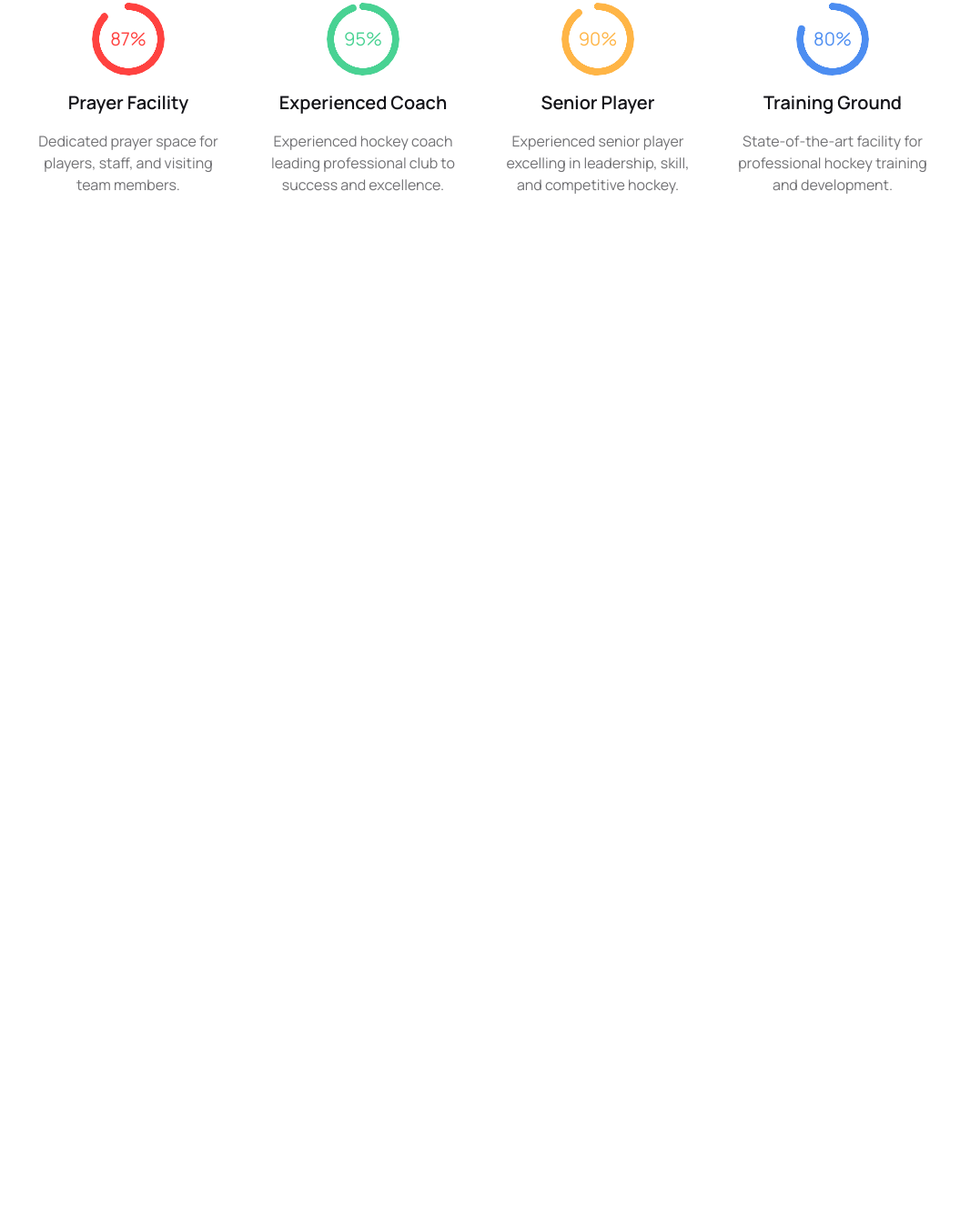
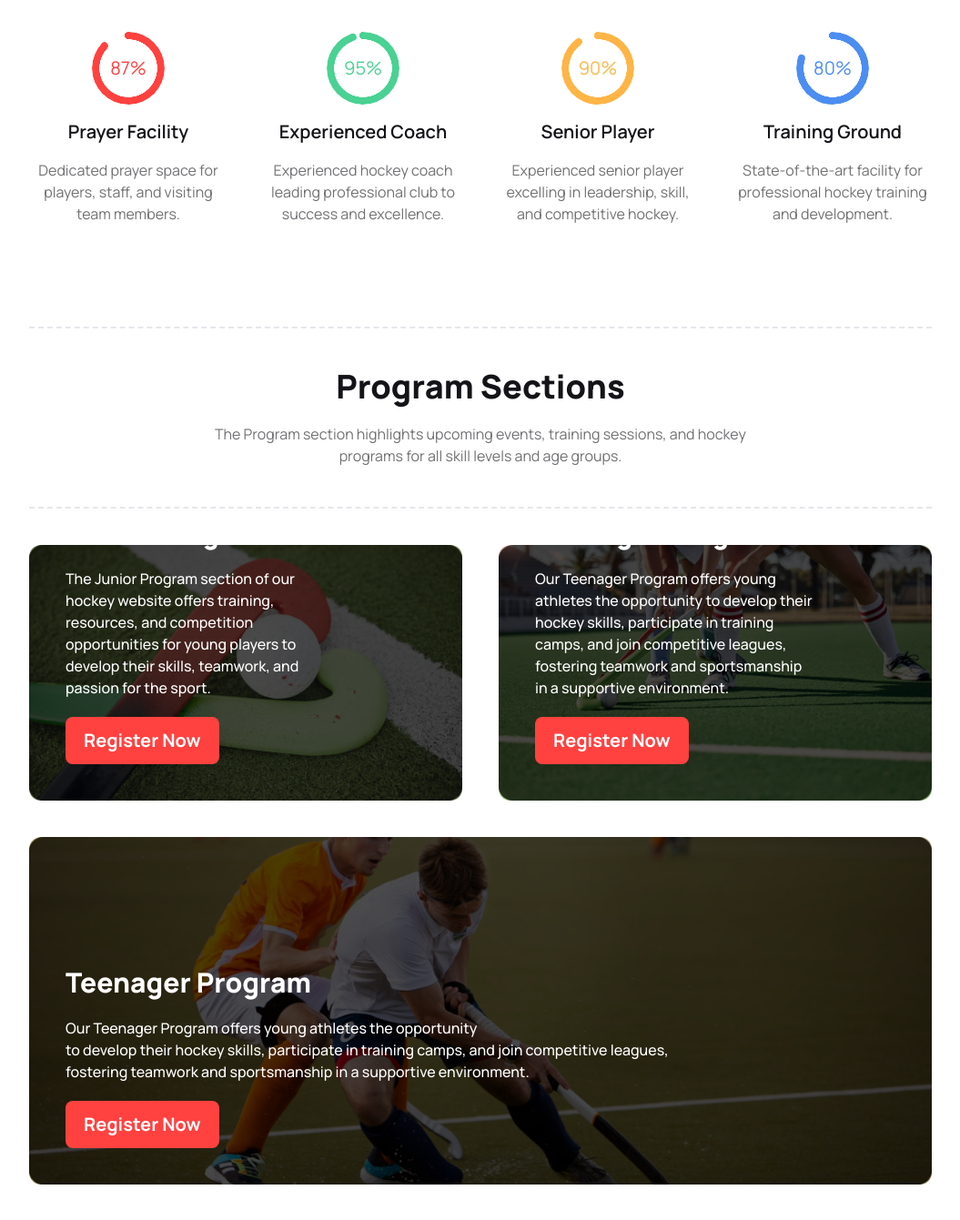
Before and after one commit to user-fuadalkhalil/P.Hero-Hockeys, a plain HTML site: page index.html in a window 1280 px wide. Shown: the part 915-2256 px from the top of the page at 91% size, without its empty margins (112-1167 px from the left). Before the commit the page ends 1194 px from the top, so only its background shows below. Drawn offline with nearby package versions, Linux system fonts and the light colour scheme.

Commit message:
adding program sections

```diff
--- a/index.html
+++ b/index.html
@@ -32,11 +32,14 @@
   <body class="font-manrope">
     <header>
       <!-- navigation bar -->
-      <nav class="mt-10 mx-36 flex justify-between items-center">
-        <div class="text-4xl font-extrabold">
+      <nav class="mt-10 mx-5 lg:mx-36 flex justify-between items-center">
+        <div class="lg:hidden block">
+          <img class="w-6" src="./resources/Images/menu.png" alt="" />
+        </div>
+        <h2 class="text-4xl font-extrabold">
           Hockey<span class="text-[#FF4240]">'</span>s
-        </div>
-        <div class="flex gap-7">
+        </h2>
+        <div class="flex gap-7 hidden lg:flex">
           <p class="text-[#FF4240] text-[1rem] font-bold">Home</p>
           <p class="text-[#424247] text-[1rem] font-regular">About</p>
           <p class="text-[#424247] text-[1rem] font-regular">Pages</p>
@@ -44,7 +47,7 @@
           <p class="text-[#424247] text-[1rem] font-regular">Contact</p>
         </div>
         <div class="flex gap-4 items-center">
-          <div>
+          <div class="hidden lg:block">
             <img class="w-6" src="./resources/Images/search.png" alt="" />
           </div>
           <input
@@ -56,11 +59,11 @@
       </nav>
 
       <!-- banner section -->
-      <section class="my-10 mx-36">
+      <section class="my-10 mx-5 lg:mx-36">
         <div class="w-full relative">
           <img class="w-full" src="./resources/Images/1.png" alt="" />
           <!-- slide button -->
-          <div class="flex gap-2 absolute left-10 bottom-10">
+          <div class="flex gap-2 absolute left-auto lg:left-10 lg:bottom-10">
             <div
               class="flex items-center justify-center bg-[#131318] w-10 h-10 rounded-full"
             >
@@ -79,7 +82,7 @@
 
           <!-- additional hero box -->
           <div
-            class="bg-[#131318] p-8 rounded-xl w-1/3 right-0 mr-10 absolute bottom-10"
+            class="bg-[#131318] mt-5 p-8 rounded-xl w-full lg:w-1/3 right-0 mr-10 lg:absolute bottom-10"
           >
             <h3 class="text-2xl font-extrabold text-white pb-5">
               Meet all the heroes from the field
@@ -93,9 +96,9 @@
         </div>
       </section>
     </header>
-    <main class="my-16 mx-36">
+    <main class="my-16 mx-5 lg:mx-36">
       <!-- professional hockeys club section -->
-      <section class="mt-20">
+      <section class="mt-28">
         <div class="border-t-2 border-b-2 border-dashed py-11 text-center">
           <h2 class="text-[#131318] text-4xl font-extrabold mb-5">
             Professional Hockeys Club
@@ -106,7 +109,7 @@
             performances and fostering a winning legacy.
           </p>
         </div>
-        <div class="mt-10 flex justify-evenly gap-10">
+        <div class="mt-10 flex flex-col lg:flex-row lg:justify-evenly gap-10">
           <!-- progress-1 -->
           <div class="flex-1 flex flex-col items-center justify-center gap-4">
             <div
@@ -175,6 +178,92 @@
           </div>
         </div>
       </section>
+
+      <!-- program section -->
+      <section class="mt-28">
+        <div class="border-t-2 border-b-2 border-dashed py-11 text-center">
+          <h2 class="text-[#131318] text-4xl font-extrabold mb-5">
+            Program Sections
+          </h2>
+          <p class="text-[#13131899]">
+            The Program section highlights upcoming events, training sessions,
+            and hockey <br />
+            programs for all skill levels and age groups.
+          </p>
+        </div>
+        <!-- card container -->
+        <div class="mt-10 grid grid-cols-2 gap-10">
+          <!-- card-1 -->
+          <div class="relative">
+            <img class="w-full" src="./resources/Images/2.png" alt="" />
+            <div class="absolute inset-0 bg-black opacity-70 rounded-2xl"></div>
+            <div class="absolute left-10 bottom-10 space-y-5">
+              <h3 class="text-3xl font-extrabold text-white">Junior Program</h3>
+              <p class="font-medium text-white pr-32">
+                The Junior Program section of our hockey website offers
+                training, resources, and competition opportunities for young
+                players to develop their skills, teamwork, and passion for the
+                sport.
+              </p>
+              <input
+                class="bg-[#FF4240] text-white text-xl font-bold py-3 px-5 rounded-lg"
+                type="button"
+                name=""
+                id=""
+                value="Register Now"
+              />
+            </div>
+          </div>
+          <!-- card-2 -->
+          <div class="relative">
+            <img class="w-full" src="./resources/Images/3.png" alt="" />
+            <div class="absolute inset-0 bg-black opacity-70 rounded-2xl"></div>
+            <div class="absolute left-10 bottom-10 space-y-5">
+              <h3 class="text-3xl font-extrabold text-white">
+                Teenager Program
+              </h3>
+              <p class="font-medium text-white pr-32">
+                Our Teenager Program offers young athletes the opportunity to
+                develop their hockey skills, participate in training camps, and
+                join competitive leagues, fostering teamwork and sportsmanship
+                in a supportive environment.
+              </p>
+              <input
+                class="bg-[#FF4240] text-white text-xl font-bold py-3 px-5 rounded-lg"
+                type="button"
+                name=""
+                id=""
+                value="Register Now"
+              />
+            </div>
+          </div>
+          <!-- card-3 -->
+          <div class="relative col-span-2">
+            <img class="w-full" src="./resources/Images/4.png" alt="" />
+            <div class="absolute inset-0 bg-black opacity-70 rounded-2xl"></div>
+            <div class="absolute left-10 bottom-10 space-y-5">
+              <h3 class="text-3xl font-extrabold text-white">
+                Teenager Program
+              </h3>
+              <p class="font-medium text-white">
+                Our Teenager Program offers young athletes the opportunity
+                <br />
+                to develop their hockey skills, participate in training camps,
+                and join competitive leagues, <br />
+                fostering teamwork and sportsmanship in a supportive
+                environment.
+              </p>
+              <input
+                class="bg-[#FF4240] text-white text-xl font-bold py-3 px-5 rounded-lg"
+                type="button"
+                name=""
+                id=""
+                value="Register Now"
+              />
+            </div>
+          </div>
+        </div>
+      </section>
     </main>
   </body>
 </html>
```
Also changed, not shown: resources/Images/menu.png (added).
